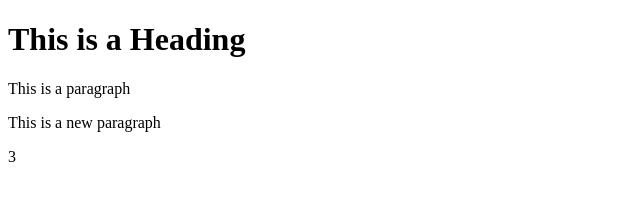
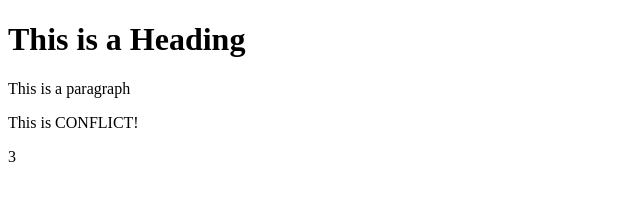
Before and after one commit to CheeseNAN/tpVersionning, a plain HTML site: page index.html in a window 1280 px wide. Shown: the full height of the page, 0-640 px from the left. Drawn offline with Linux system fonts and the light colour scheme.

Commit message:
Update index.html

```diff
--- a/index.html
+++ b/index.html
@@ -8,7 +8,7 @@
 <body>
     <h1>This is a Heading</h1>
     <p>This is a paragraph</p>
-    <p>This is a new paragraph</p>    3
+    <p>This is CONFLICT!</p>    3
 </body>
 
 </html>
```
